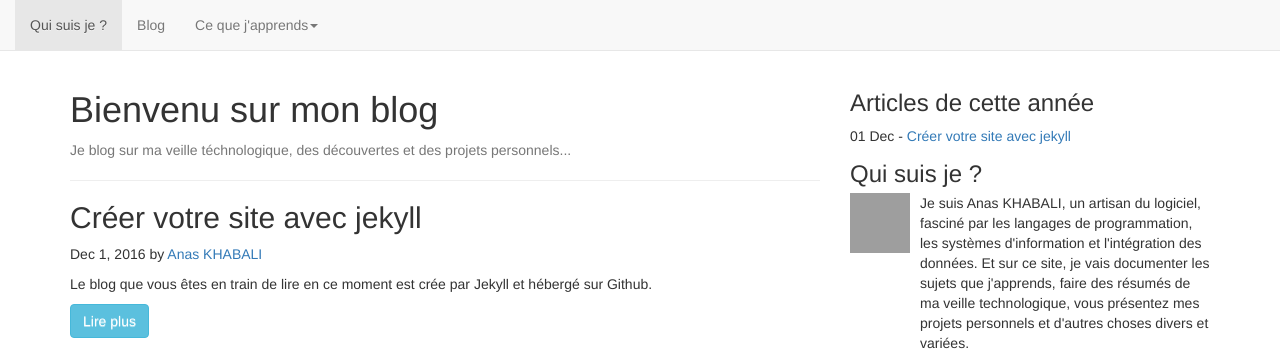
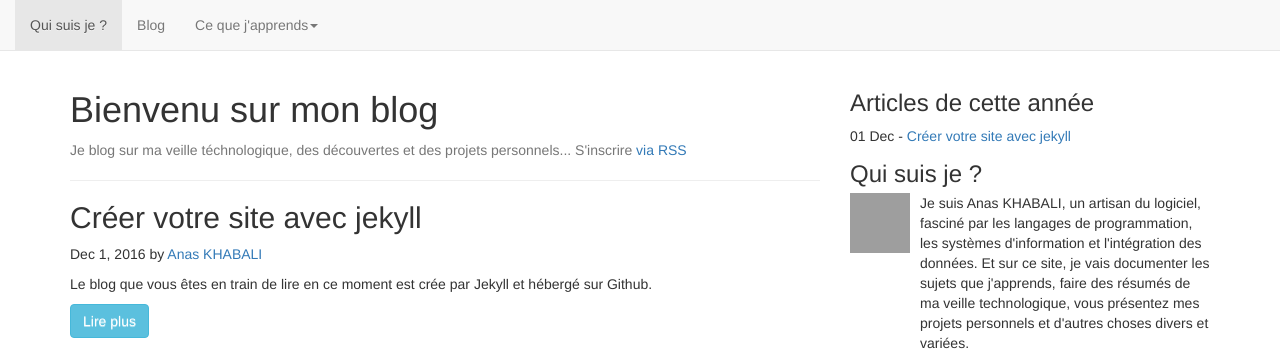
Before and after one commit to khabali/khabali.github.io, a Jekyll site: the page built from blog.html, in a window 1280 px wide. Shown: the top 351 px of the page. Built offline with Jekyll 4.4.1, drawn with Linux system fonts in a browser that asks for light colours; grey boxes are pictures that could not be loaded.

Commit message:
POajout d'une file rss au blog

```diff
--- a/blog.html
+++ b/blog.html
@@ -6,7 +6,10 @@ permalink: /blog/
 
 <div class="jumbtron">
   <h1 class="">Bienvenu sur mon blog</h1>
-  <p class="text-muted">Je blog sur ma veille téchnologique, des découvertes et des projets personnels...</p>
+  <p class="text-muted">
+    Je blog sur ma veille téchnologique, des découvertes et des projets personnels...
+    S'inscrire <a href="{{ "/feed.xml" | prepend: site.baseurl }}">via RSS</a>
+  </p>
   <hr/>
 </div>
 
```
